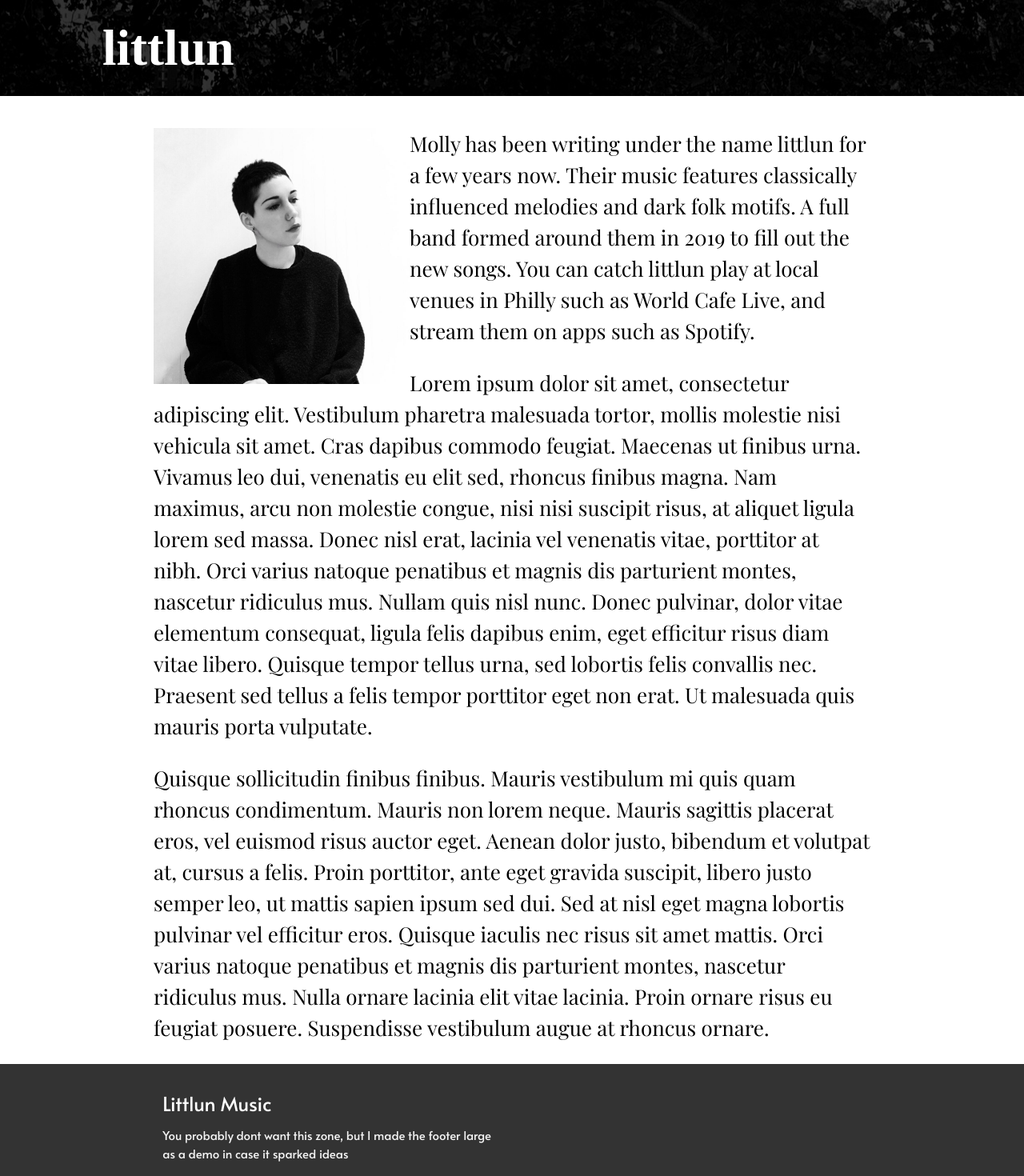
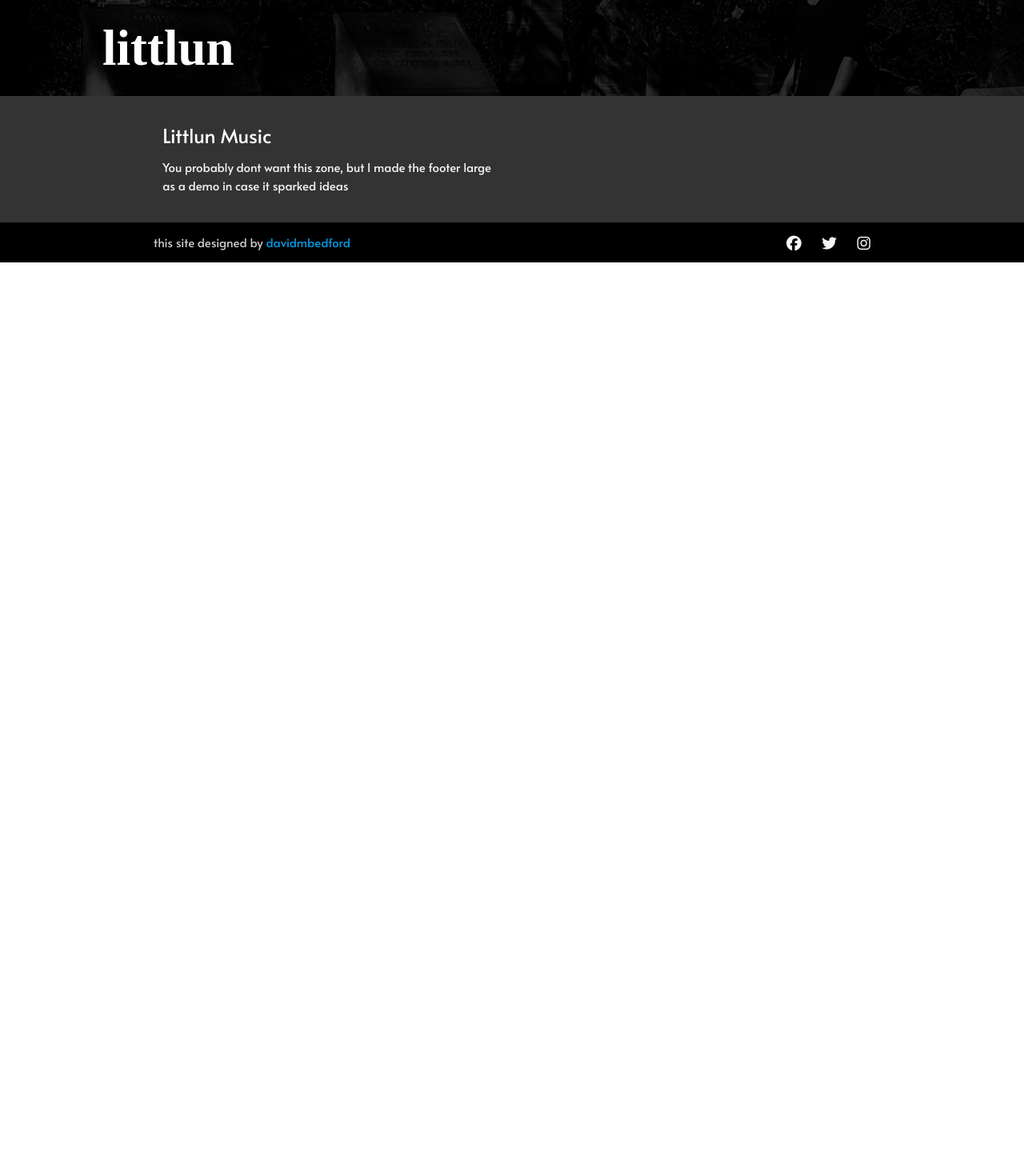
Before and after one commit to davidmbedford/littlunmusic, a React (Create React App) app: page /biography in a window 1280 px wide. Shown: the part 440-1910 px from the top of the page at 80% size. After the commit the page ends 800 px from the top, so only its background shows below. Built offline with nearby package versions, Linux system fonts and the light colour scheme; a web font is replaced by a local one.

Commit message:
home and bio consildated into one page, will return later for style improvement

```diff
--- a/src/App.js
+++ b/src/App.js
@@ -4,7 +4,6 @@ import './App.css';
 import Parallax from './components/parallax/index.js';
 import Footer from './components/footer/index.js';
 import Home from './screens/home/index.js';
-import Biography from './screens/biography/index.js';
 import Shows from './screens/shows/index.js'
 import Discography from './screens/discography/index.js';
 import Contact from './screens/contact/index.js';
@@ -16,7 +15,6 @@ function App() {
     <Parallax />
         <Switch>
           <Route exact path='/' component={Home} />
-          <Route exact path='/biography' component={Biography} />
           <Route exact path='/discography' component={Discography} />
           <Route exact path='/shows' component={Shows} />
           <Route exact path='/contact' component={Contact} />
--- a/src/components/navbar/index.js
+++ b/src/components/navbar/index.js
@@ -21,7 +21,6 @@ class Navbar extends Component {
             <div className="container">
               <ul id="nav-mobile" className="left hide-on-med-and-down">
                 <li><Link to='/'>Home</Link></li>
-                <li><Link to='/biography'>Bio</Link></li>
                 <li><Link to='/discography'>Discography</Link></li>
                 <li><Link to='/shows'>Upcoming Shows</Link></li>
                 <li><Link to='/contact'>Contact</Link></li>
@@ -32,7 +31,6 @@ class Navbar extends Component {
 
         <ul id="slide-out" className="sidenav">
           <li><Link to='/'>Home</Link></li>
-          <li><Link to='/biography'>Bio</Link></li>
           <li><Link to='/discography'>Discography</Link></li>
           <li><Link to='/shows'>Upcoming Shows</Link></li>
           <li><Link to='/contact'>Contact</Link></li>
--- a/src/screens/biography/index.js
+++ /dev/null
@@ -1,34 +0,0 @@
-import React from 'react';
-import headshot from '../../assets/images/headshot.jpg';
-import './style.css';
-
-function Biography() {
-    return (
-        <div className="App">
-            <div className="App-header">
-                <div className="container bio">
-                <img src={headshot} className="headshot" alt="logo" />
-                    <p> Molly has been writing under the name littlun for a few years now. Their music features
-                        classically influenced melodies and dark folk motifs. A full band formed around them in 2019
-                        to fill out the new songs. You can catch littlun play at local venues in Philly such as
-                        World Cafe Live, and stream them on apps such as Spotify.</p>
-                    <p> Lorem ipsum dolor sit amet, consectetur adipiscing elit. Vestibulum pharetra malesuada tortor, mollis molestie
-                        nisi vehicula sit amet. Cras dapibus commodo feugiat. Maecenas ut finibus urna. Vivamus leo dui, venenatis eu elit sed,
-                        rhoncus finibus magna. Nam maximus, arcu non molestie congue, nisi nisi suscipit risus, at aliquet ligula lorem sed massa.
-                        Donec nisl erat, lacinia vel venenatis vitae, porttitor at nibh. Orci varius natoque penatibus et magnis dis
-                        parturient montes, nascetur ridiculus mus. Nullam quis nisl nunc. Donec pulvinar, dolor vitae elementum consequat,
-                        ligula felis dapibus enim, eget efficitur risus diam vitae libero. Quisque tempor tellus urna, sed lobortis felis
-                        convallis nec. Praesent sed tellus a felis tempor porttitor eget non erat. Ut malesuada quis mauris porta vulputate. </p>
-                    <p> Quisque sollicitudin finibus finibus. Mauris vestibulum mi quis quam rhoncus condimentum. Mauris non lorem neque.
-                        Mauris sagittis placerat eros, vel euismod risus auctor eget. Aenean dolor justo, bibendum et volutpat at, cursus a felis.
-                        Proin porttitor, ante eget gravida suscipit, libero justo semper leo, ut mattis sapien ipsum sed dui. Sed at nisl eget
-                        magna lobortis pulvinar vel efficitur eros. Quisque iaculis nec risus sit amet mattis. Orci varius natoque penatibus et
-                        magnis dis parturient montes, nascetur ridiculus mus. Nulla ornare lacinia elit vitae lacinia. Proin ornare risus eu feugiat
-                        posuere. Suspendisse vestibulum augue at rhoncus ornare. </p>
-                </div>
-            </div>
-        </div>
-    );
-};
-
-export default Biography;
--- a/src/screens/biography/style.css
+++ /dev/null
@@ -1,12 +0,0 @@
-.headshot {
-    height: 40vmin;
-    float: left;
-}
-
-.bio {
-    margin-top: 5vh;
-}
-
-.bio p {
-    margin-top: 0%;
-}
--- a/src/screens/home/index.js
+++ b/src/screens/home/index.js
@@ -1,15 +1,21 @@
 import React from 'react';
 import piano from '../../assets/images/Piano.svg';
+import headshot from '../../assets/images/headshot.jpg';
 import './style.css';
 
 function Home() {
   return (
     <div className="App">
       <div className="App-header">
-        <img src={piano} className="headshot" alt="logo" />
-        <div className="container">
+        {/* <img src={piano} className="headshot" alt="logo" /> */}
+        <div className="container bio">
+          <img src={headshot} className="headshot" alt="logo" />
           <p> This is the home of littlun, a band of loving young multi-instrumentalists led by singer/songwriter Molly Lynn White.</p>
           <p> Welcome. Here you can stream their music, find upcoming shows, and reach out to them for booking requests. </p>
+          <p> Molly has been writing under the name littlun for a few years now. Their music features
+          classically influenced melodies and dark folk motifs. A full band formed around them in 2019
+          to fill out the new songs. You can catch littlun play at local venues in Philly such as
+                        World Cafe Live, and stream them on apps such as Spotify.</p>
         </div>
       </div>
     </div>
--- a/src/screens/home/style.css
+++ b/src/screens/home/style.css
@@ -0,0 +1,13 @@
+.headshot {
+  height: 40vmin;
+  float: left;
+  border-radius: 5px;
+}
+
+.bio {
+  margin-top: 5vh;
+}
+
+.bio p {
+  margin-top: 0%;
+}
```
